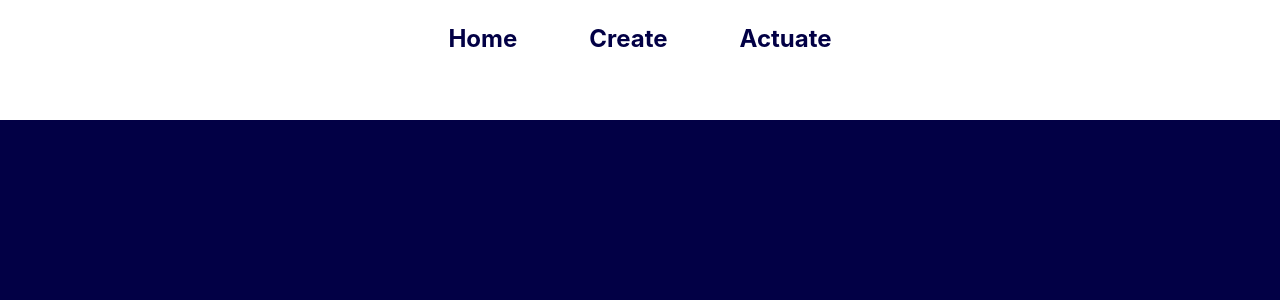
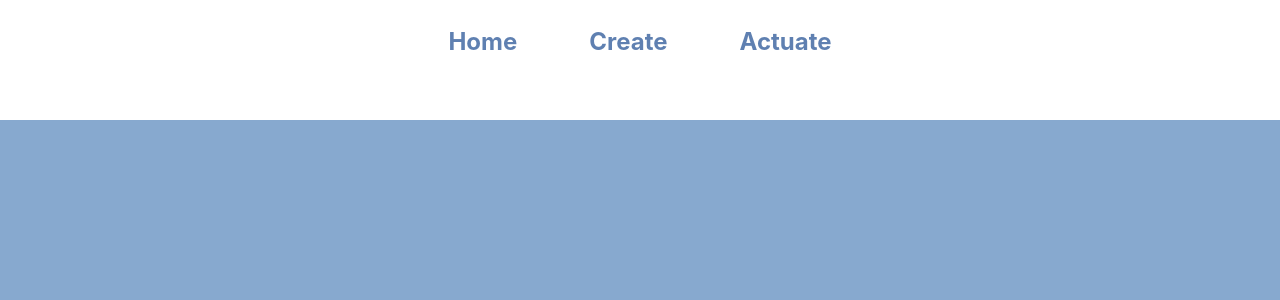
Before and after one commit to Brunodapic/iot-frontend, a React (Create React App) app: page / in a window 1280 px wide. Shown: the top 300 px of the page. Built offline with nearby package versions, Linux system fonts and the light colour scheme.

Commit message:
mqtt client

```diff
--- a/package.json
+++ b/package.json
@@ -10,7 +10,7 @@
     "@testing-library/react": "^13.4.0",
     "@testing-library/user-event": "^13.5.0",
     "axios": "^1.4.0",
-    "mqtt": "^4.3.7",
+    "precompiled-mqtt": "^4.3.14-beta",
     "react": "^18.2.0",
     "react-dom": "^18.2.0",
     "react-router": "^6.11.2",
@@ -41,5 +41,8 @@
       "last 1 firefox version",
       "last 1 safari version"
     ]
+  },
+  "devDependencies": {
+    "tailwindcss": "^3.3.2"
   }
 }
--- /dev/null
+++ b/postcss.config.js
@@ -0,0 +1,6 @@
+module.exports = {
+  plugins: {
+    tailwindcss: {},
+    autoprefixer: {},
+  },
+}
--- a/src/App.module.css
+++ b/src/App.module.css
@@ -5,7 +5,7 @@
   justify-content: flex-start;
   width: 100vw;
   height: calc(100vh - 120px);
-  background-color: #020045;
+  background-color: #87a9cf;
   color: white;
   margin-top: 120px;
   overflow: auto;
--- a/src/components/NavLink/NavLink.module.css
+++ b/src/components/NavLink/NavLink.module.css
@@ -1,5 +1,5 @@
 .label {
-    color: #020045;
+    color: #5f80b1;
     font-weight: bold;
     cursor: pointer;
     padding: 0 24px;
--- a/src/index.css
+++ b/src/index.css
@@ -1,3 +1,8 @@
+
+@tailwind base;
+@tailwind components;
+@tailwind utilities;
+
 body {
   margin: 0;
   font-family: -apple-system, BlinkMacSystemFont, 'Segoe UI', 'Roboto', 'Oxygen',
--- a/src/pages/actuate/Actuate.jsx
+++ b/src/pages/actuate/Actuate.jsx
@@ -1,7 +1,36 @@
-import React from "react";
+import React, { useEffect, useState } from "react";
+import mqtt from "precompiled-mqtt";
+import { Button, Typography } from "@mui/material";
+
+const URL = "mqtt://n8a5e78d.eu-central-1.emqx.cloud:15207";
 
 const Actuate = () => {
-  return <div>hahaha</div>;
+  const [client, setClient] = useState(null);
+
+  useEffect(() => {
+    const cli = mqtt.connect(URL);
+    setClient(client);
+    cli.on("connect", () => {
+      console.log("CONNECTED to broker");
+    });
+  }, [client]);
+
+  function handleActuationClick() {
+    client.publish("test/1", "actuate");
+  }
+
+  return (
+    <div className="mt-20 grid">
+      <Typography variant="h4" gutterBottom>
+        If you want to trigger actuation, click on the button bellow!
+      </Typography>
+      <div className="flex justify-center mt-4">
+        <Button size="large" variant="contained" onClick={handleActuationClick}>
+          Actuate
+        </Button>
+      </div>
+    </div>
+  );
 };
 
 export default Actuate;
--- /dev/null
+++ b/tailwind.config.js
@@ -0,0 +1,8 @@
+/** @type {import('tailwindcss').Config} */
+module.exports = {
+  content: ["./index.html", "./src/**/*.{js,ts,jsx,tsx}"],
+  theme: {
+    extend: {},
+  },
+  plugins: [],
+};
```
Also changed, not shown: 1 other file (tests, documents, lock files or other folders).
